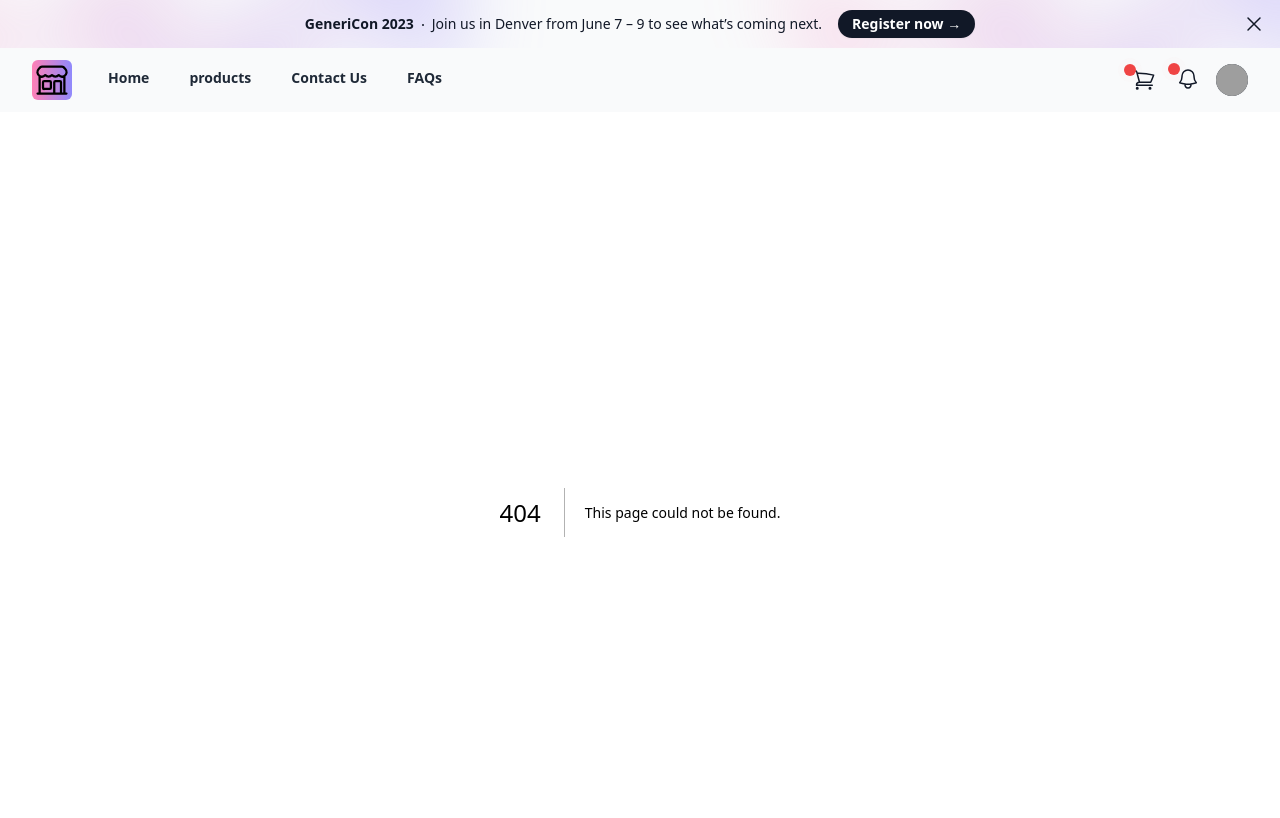
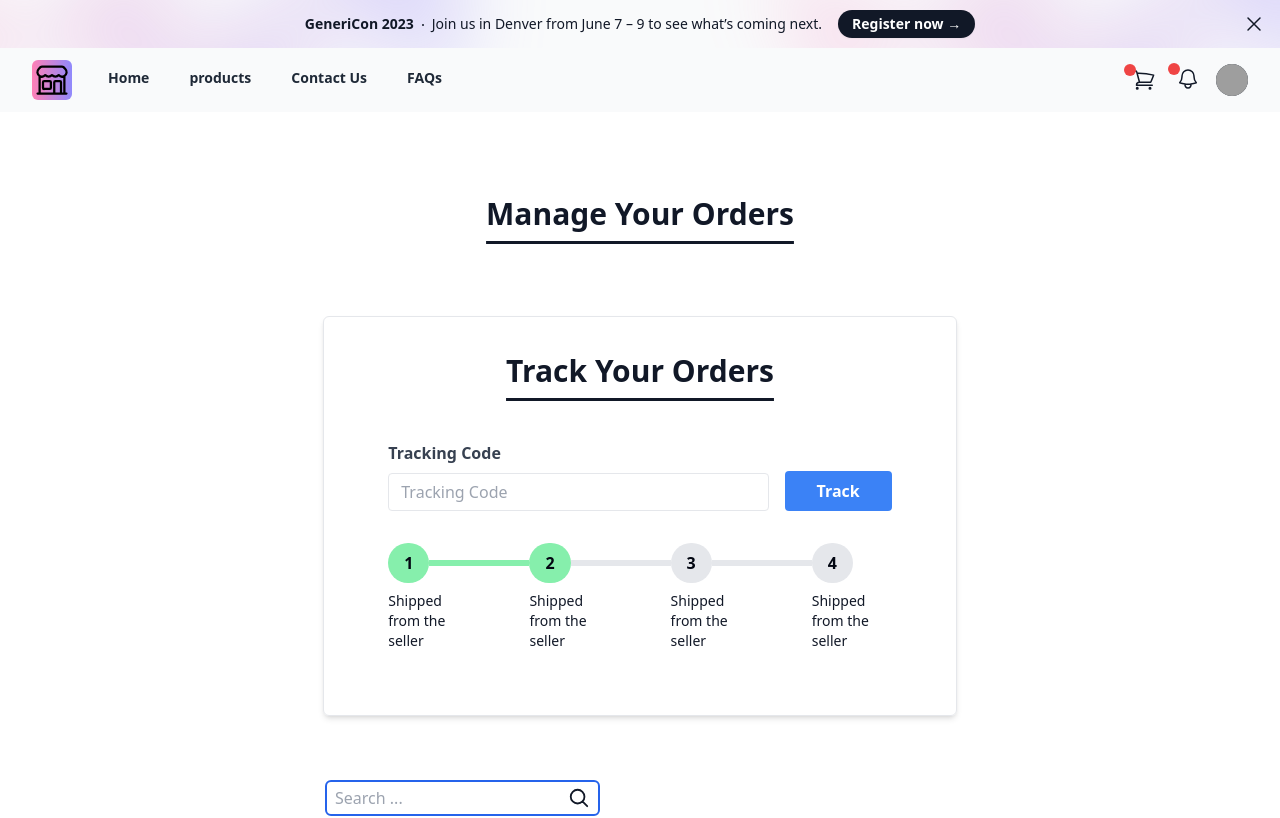
Before and after one commit to Comersify/multi-seller-store, a Next.js app: page /account/orders in a window 1280 px wide. Before the commit this address had no page. Shown: the top 818 px of the page. Built offline with nearby package versions, Linux system fonts and the light colour scheme; grey boxes are pictures that could not be loaded.

Commit message:
add orders page :heavy_plus_sign:

```diff
--- /dev/null
+++ b/pages/account/orders/index.js
@@ -0,0 +1,79 @@
+import Head from "next/head";
+import { Input } from "@/forms/Input";
+import { Button } from "@/components/shared/Buttons";
+import { Title } from "@/components/shared/Title";
+import { Table } from "@/components/Table";
+
+const TrackingPanel = () => {
+  return (
+    <div className="flex">
+      <div className="flex flex-col items-start justify-center">
+        <div className="flex items-center">
+          <div className=" font-bold text-gray-950 bg-green-300 rounded-full px-4 py-2 ">
+            1
+          </div>
+          <div className="bg-green-300 h-[6px] max-sm:w-[70px] w-[100px]"></div>
+        </div>
+        <p className="w-20 mt-2 text-sm">Shipped from the seller</p>
+      </div>
+      <div className="flex flex-col items-start justify-center">
+        <div className="flex items-center">
+          <div className="font-bold text-gray-950 bg-green-300 rounded-full px-4 py-2 ">
+            2
+          </div>
+          <div className="bg-gray-200 h-[6px] max-sm:w-[70px] w-[100px]"></div>
+        </div>
+        <p className="w-20 mt-2 text-sm">Shipped from the seller</p>
+      </div>
+      <div className="flex flex-col items-start justify-center">
+        <div className="flex items-center">
+          <div className=" font-bold text-gray-950 bg-gray-200 rounded-full px-4 py-2 ">
+            3
+          </div>
+          <div className="bg-gray-200 h-[6px] max-sm:w-[70px] w-[100px]"></div>
+        </div>
+        <p className="w-20 mt-2 text-sm">Shipped from the seller</p>
+      </div>
+      <div className="flex flex-col items-start justify-center">
+        <div className="flex items-center">
+          <div className=" font-bold text-gray-950 bg-gray-200 rounded-full px-4 py-2 ">
+            4
+          </div>
+        </div>
+        <p className="w-20 mt-2 text-sm">Shipped from the seller</p>
+      </div>
+    </div>
+  );
+};
+
+const TrackingForm = () => {
+  return (
+    <div className="border shadow-md  border-gray-200 pb-16 pt-4 px-16 rounded-md">
+      <Title text={"Track Your Orders "} />
+      <div className="my-8 self-start flex items-end justify-between">
+        <div className="w-full mr-4">
+          <Input label="Tracking Code" type="text" />
+        </div>
+        <Button px="8">Track</Button>
+      </div>
+      <TrackingPanel />
+    </div>
+  );
+};
+
+export default function Orders() {
+  return (
+    <>
+      <Head>
+        <title>My Orders</title>
+      </Head>
+      <main className="flex pt-16 min-h-[70vh]  w-full flex-col text-gray-900 items-center justify-center">
+        <Title text="Manage Your Orders" />
+        <div className="p-16 flex flex-wrap gap-16 items-center justify-center">
+          <TrackingForm />
+          <Table />
+        </div>
+      </main>
+    </>
+  );
+}
```
